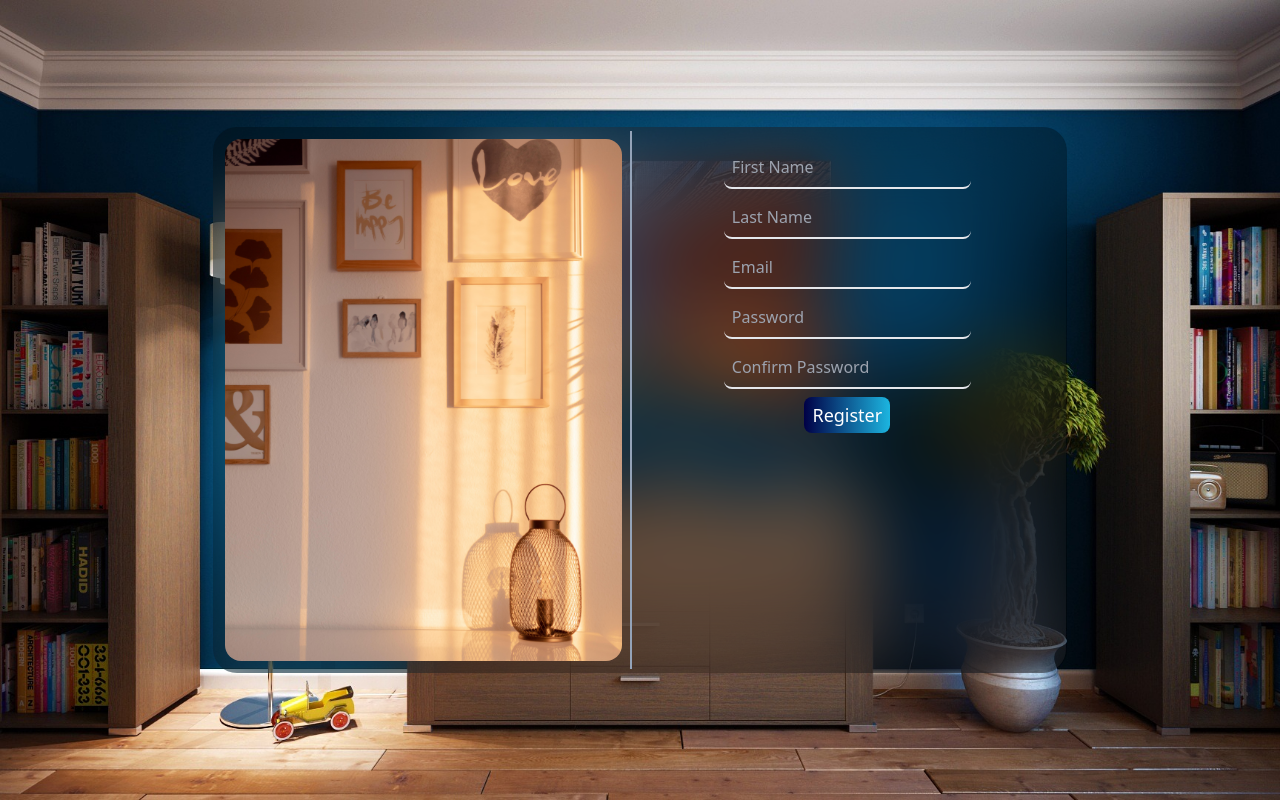
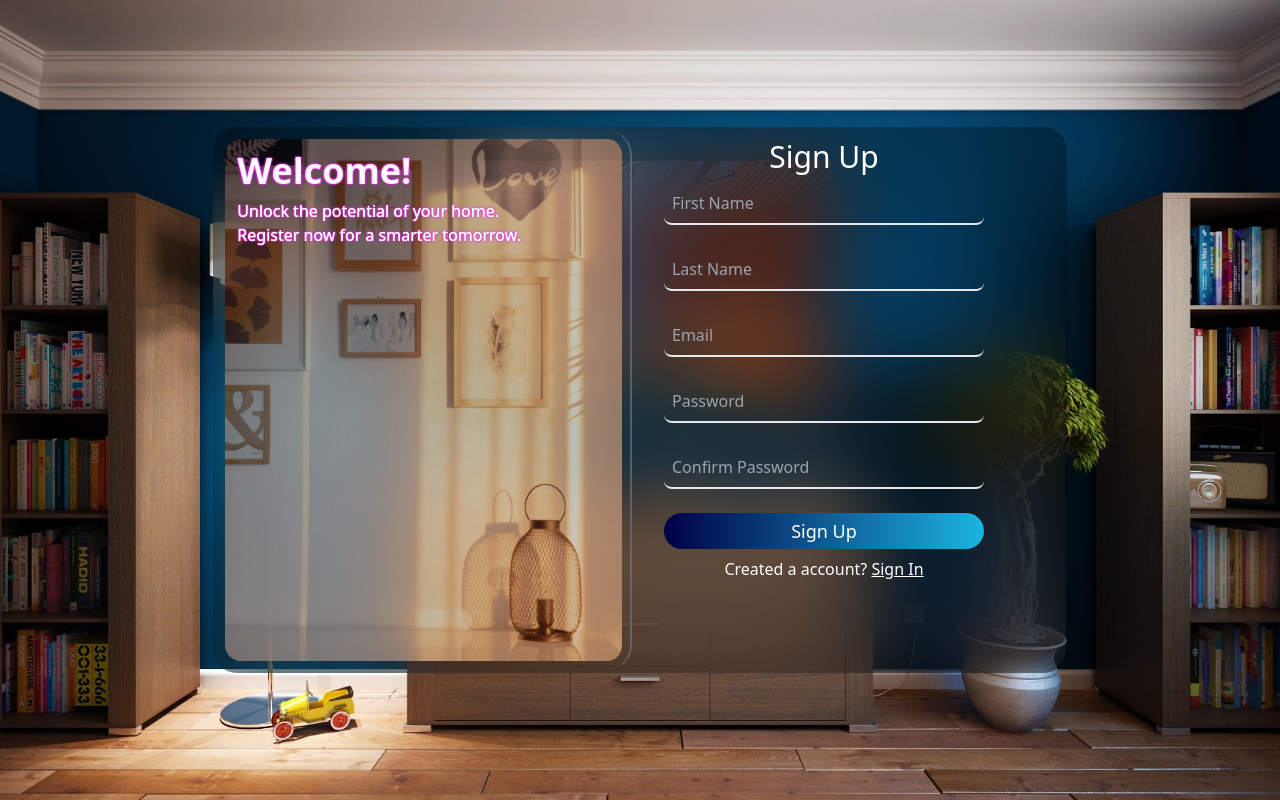
Before and after one commit to Aneeshaik/smart-home, a React (Create React App) app: page / in a window 1280 px wide. Built offline with nearby package versions, Linux system fonts and the light colour scheme.

Commit message:
reg-form

```diff
--- a/src/components/Registration.js
+++ b/src/components/Registration.js
@@ -36,6 +36,7 @@ const Registration = ({onSuccessfullRegistration}) => {
             })
             const data = await response.json();
             console.log("Registration Successful from frontend:", data);
+            // console.log(data.token);
             localStorage.setItem("token", data.token)
             onSuccessfullRegistration();
             setFormData({
@@ -52,32 +53,37 @@ const Registration = ({onSuccessfullRegistration}) => {
     }
     return (
         <div className="flex">
-        <div className="w-1/2 border-r-2 border-slate-400">
-            <img className="rounded-3xl p-2" src={image} alt="frame" />
+        <div className="w-1/2">
+            <img className="rounded-3xl p-2 border-r-2 border-gray-500 opacity-70" src={image} alt="frame" />
+            <div className="absolute top-2 left-2 m-3 text-left text-white ">
+                <h1 className="text-4xl gradient-text font-semibold text-shadow-glow">Welcome!</h1><p className="mt-2 text-shadow-glow">Unlock the potential of your home.<br/> Register now for a smarter tomorrow.</p>
+            </div>
         </div>
-        <div className="m-2 w-1/2">
-            <form onSubmit={handleSubmit}>
-                <div className="m-2">
+        <div className="m-2 w-1/2 flex justify-start">
+            <form className="" onSubmit={handleSubmit}>
+                <h1 className="mx-auto text-3xl">Sign Up</h1>
+                <div className="m-4 mt-2">
                     {/* <label className="text-left" htmlFor="firstName">First Name:</label> */}
-                    <input className="rounded-lg border-b-2 p-2 bg-transparent focus:outline-none" type="text" placeholder="First Name" name="firstName" value={formData.firstName} onChange={handleChange} />
+                    <input className="rounded-lg w-80 border-b-2 p-2 bg-transparent focus:outline-none" type="text" placeholder="First Name" name="firstName" value={formData.firstName} onChange={handleChange} />
                 </div>
-                <div className="m-2">
+                <div className="m-4">
                     {/* <label className="text-left" htmlFor="lastName">Last Name:</label> */}
-                    <input className="rounded-lg border-b-2 p-2 bg-transparent focus:outline-none" type="text" placeholder="Last Name" name="lastName" value={formData.lastName} onChange={handleChange} />
+                    <input className="rounded-lg w-80 border-b-2 p-2 bg-transparent focus:outline-none" type="text" placeholder="Last Name" name="lastName" value={formData.lastName} onChange={handleChange} />
                 </div>
-                <div className="m-2">
+                <div className="m-4">
                     {/* <label className="text-left" htmlFor="email">Email:</label> */}
-                    <input className="rounded-lg border-b-2 p-2 bg-transparent focus:outline-none" type="email" placeholder="Email" name="email" value={formData.email} onChange={handleChange} />
+                    <input className="rounded-lg w-80 border-b-2 p-2 bg-transparent focus:outline-none" type="email" placeholder="Email" name="email" value={formData.email} onChange={handleChange} />
                 </div>
-                <div className="m-2">
+                <div className="m-4">
                     {/* <label className="text-left" htmlFor="password">Password:</label> */}
-                    <input className="rounded-lg border-b-2 p-2 bg-transparent focus:outline-none" type="password" placeholder="Password" name="password" value={formData.password} onChange={handleChange} />
+                    <input className="rounded-lg w-80 border-b-2 p-2 bg-transparent focus:outline-none" type="password" placeholder="Password" name="password" value={formData.password} onChange={handleChange} />
                 </div>
-                <div className="m-2">
+                <div className="m-4">
                     {/* <label className="text-left" htmlFor="confirmPassword">Confirm Password:</label> */}
-                    <input className="rounded-lg border-b-2 p-2 bg-transparent focus:outline-none" type="password" placeholder="Confirm Password" name="confirmPassword" value={formData.confirmPassword} onChange={handleChange} />
+                    <input className="rounded-lg w-80 border-b-2 p-2 bg-transparent focus:outline-none" type="password" placeholder="Confirm Password" name="confirmPassword" value={formData.confirmPassword} onChange={handleChange} />
                 </div>
-                <button className="px-2 py-1 text-lg bg-gradient-to-r from-[#000046] to-[#1CB5E0] rounded-lg" type="submit">Register</button>
+                <button className="px-2 w-80 py-1 text-lg bg-gradient-to-r from-[#000046] to-[#1CB5E0] rounded-3xl" type="submit">Sign Up</button>
+                <p className="m-2">Created a account? <a href="/login" className="underline">Sign In</a></p>
             </form>
         </div>
         </div>
--- a/tailwind.config.js
+++ b/tailwind.config.js
@@ -7,5 +7,22 @@ module.exports = {
   theme: {
     extend: {},
   },
-  plugins: [],
+  plugins: [
+    function ({ addUtilities }) {
+      addUtilities({
+        '.gradient-text': {
+          'background-image': 'linear-gradient(to right, #6765F2, #A855F7, #EC4899)',
+          '-webkit-background-clip': 'text',
+          '-webkit-text-fill-color': 'transparent',
+        },
+      });
+    },
+    function({ addUtilities }) {
+      addUtilities({
+        '.text-shadow-glow': {
+          'text-shadow': '0 0 1px #fff, 0 0 2px #ff00ff, 0 0 3px #ff00ff',
+        },
+      })
+    }
+  ],
 }
```
